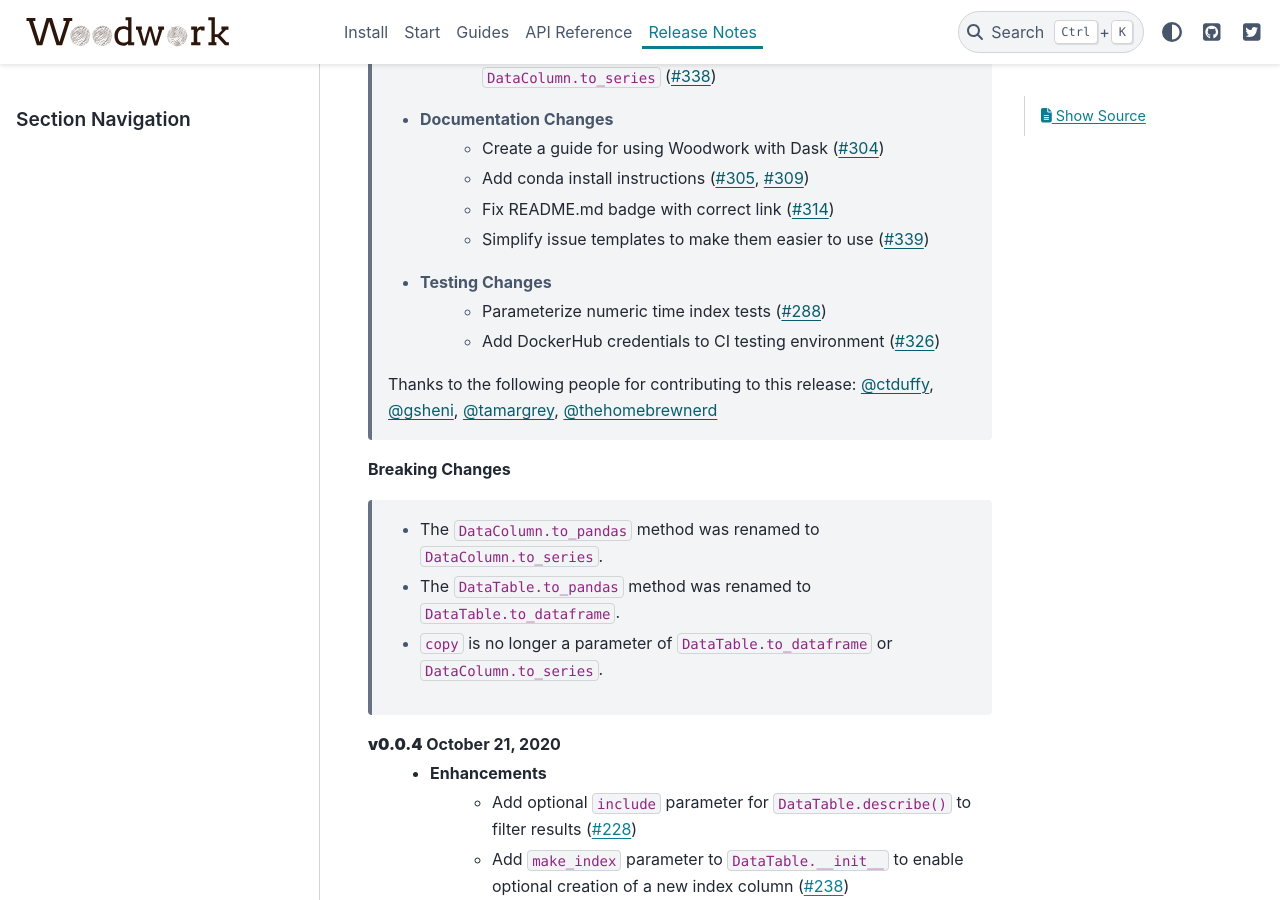
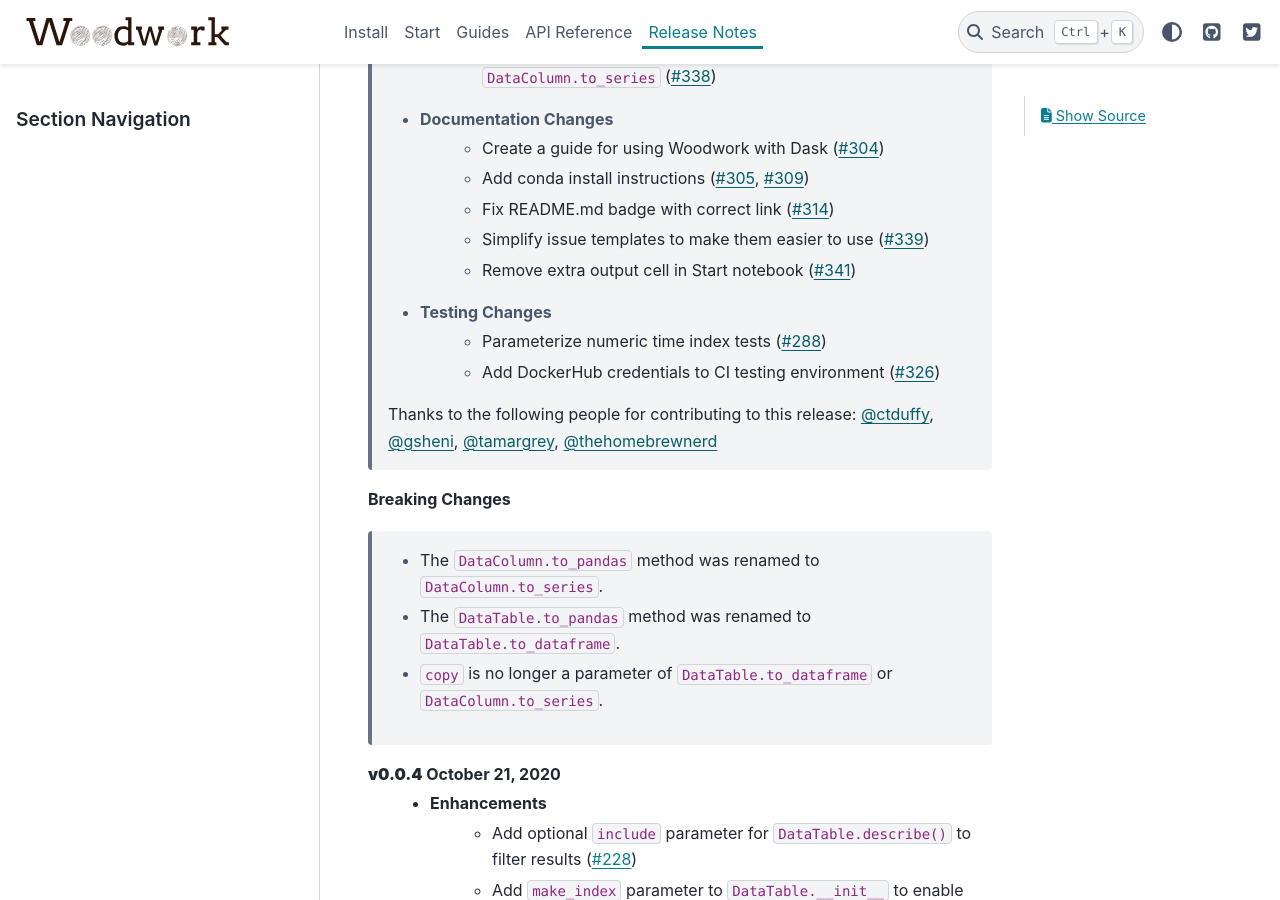
Before and after one commit to alteryx/woodwork, a Sphinx documentation site: the page built from docs/source/release_notes.rst, in a window 1280 px wide and 900 px high, scrolled down 895 px. Built offline with Sphinx 7.4.7 and the PyData theme 0.15.4, drawn with Linux system fonts in a browser that asks for light colours; comment, search, counter and statistics services are not loaded.

Commit message:
update release notes

```diff
--- a/docs/source/release_notes.rst
+++ b/docs/source/release_notes.rst
@@ -25,6 +25,7 @@ Release Notes
         * Add conda install instructions (:pr:`305`, :pr:`309`)
         * Fix README.md badge with correct link (:pr:`314`)
         * Simplify issue templates to make them easier to use (:pr:`339`)
+        * Remove extra output cell in Start notebook (:pr:`341`)
     * Testing Changes
         * Parameterize numeric time index tests (:pr:`288`)
         * Add DockerHub credentials to CI testing environment (:pr:`326`)
```
